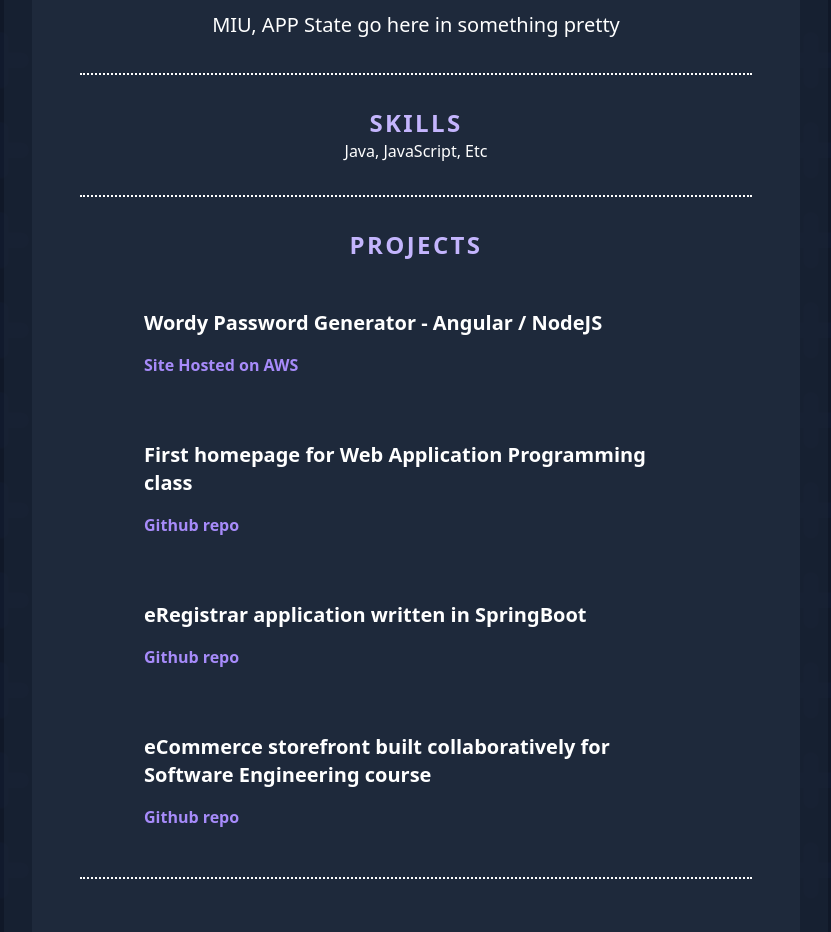
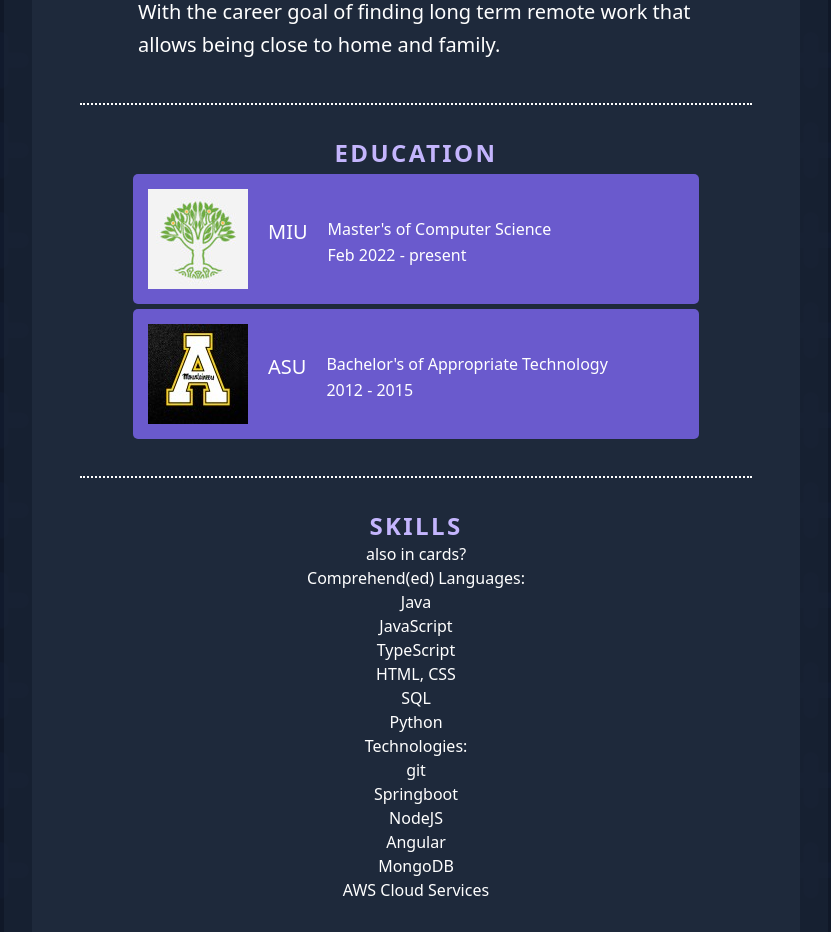
Before and after one commit to rnstphns/portfolio-front-end, an Angular app: page / in a window 1280 px wide. Shown: the part 1140-2072 px from the top of the page, without its empty margins (224-1055 px from the left). Built offline with nearby package versions, Linux system fonts and the light colour scheme.

Commit message:
self promotion is very fun

```diff
--- a/src/app/app.component.html
+++ b/src/app/app.component.html
@@ -64,8 +64,9 @@
           About
         </h2>
         <p class="text-l sm:text-xl mt-8 leading-relaxed sm:leading-relaxed">
-          I came to a career in programming after 6 years of work in the solar
-          PV industry.
+          I came to a career in programming after 6 years of installation and electrical work in the solar PV industry.<br>
+          In early 2021 I went back to school for computer science and ended up pursing a Master's to learn the bigger picture in modern computing.<br>
+          With the career goal of finding long term remote work that allows being close to home and family.
         </p>
       </div>
       <a id="ed"></a>
@@ -76,9 +77,18 @@
         >
           Education
         </h2>
-        <p class="text-l sm:text-xl mt-8 leading-relaxed sm:leading-relaxed">
-            MIU, APP State go here in something pretty
-        </p>
+            <ul>
+              <li class="ed">
+                <a href="https://compro.miu.edu/"><img src="../assets/MIU-logo.jpg" alt="MaharishiInternationalUniversity"></a>
+                 <p class="text-l sm:text-xl mt-8 leading-relaxed sm:leading-relaxed">MIU</p>
+                 <p class="text-m sm:text-l mt-8 leading-relaxed sm:leading-relaxed">Master's of Computer Science <br> Feb 2022 - present</p>
+              </li>
+              <li class="ed">
+                <a href="https://stbe.appstate.edu/"><img src="../assets/ASU-logo.jpg" alt="AppalachianStateUniversity"></a>
+                <p class="text-l sm:text-xl mt-8 leading-relaxed sm:leading-relaxed">ASU</p>
+                <p class="text-m sm:text-l mt-8 leading-relaxed sm:leading-relaxed">Bachelor's of Appropriate Technology <br> 2012 - 2015</p>
+              </li>
+            </ul>
       </div>
       <div class="border-b-2 border-dotted border-white w-full mt-8"></div>
       <a id="skills"></a>
@@ -88,11 +98,26 @@
         >
           Skills
         </h2>
-        <p>Java, JavaScript, Etc</p>
-        <p></p>
+        <span>also in cards?</span>
+        <h1>Comprehend(ed) Languages:</h1>
+        <ul>
+          <li>Java</li>
+          <li>JavaScript</li>
+          <li>TypeScript</li>
+          <li>HTML, CSS</li>
+          <li>SQL</li>
+          <li>Python</li>
+        </ul>
+        <h1>Technologies:</h1>
+        <ul>
+          <li>git</li>
+          <li>Springboot</li>
+          <li>NodeJS</li>
+          <li>Angular</li>
+          <li>MongoDB</li>
+          <li>AWS Cloud Services</li>
+        </ul>
       </div>
-
-
       <a id="projects"></a>
       <div class="border-b-2 border-dotted border-white w-full mt-8"></div>
       <div id="projects" class="px-2 sm:px-12 mx-auto w-full mt-8">
@@ -161,7 +186,7 @@
             class="flex flex-col justify-start max-w-xl p-4 hover:bg-slate-700 rounded"
           >
             <h2 class="text-xl sm:text-2xl font-bold text-left">
-              Deploying full-stack web apps to AWS
+              Deploying full-stack Angular / Express / MongoDB web apps to AWS
             </h2>
             <p class="font-bold text-left text-violet-400 mt-4">Read More</p>
           </a>
--- a/src/styles.css
+++ b/src/styles.css
@@ -39,3 +39,17 @@ input, textarea{
 .ng-touched .ng-invalid:not(form) {
   border-left: 5px solid #a94442;
 }
+.ed{
+  display: flex;
+  flex-direction: row;
+  border-radius: 5px;
+  margin: 5px;
+  padding:5px;
+  background-color: slateblue;
+}
+.ed a,p{
+  justify-content: flex-start;
+  margin: 5px;
+  padding:5px;
+  text-align: left;
+}
```
Also changed, not shown: src/assets/ASU-logo.jpg (added), src/assets/MIU-logo.jpg (added).
